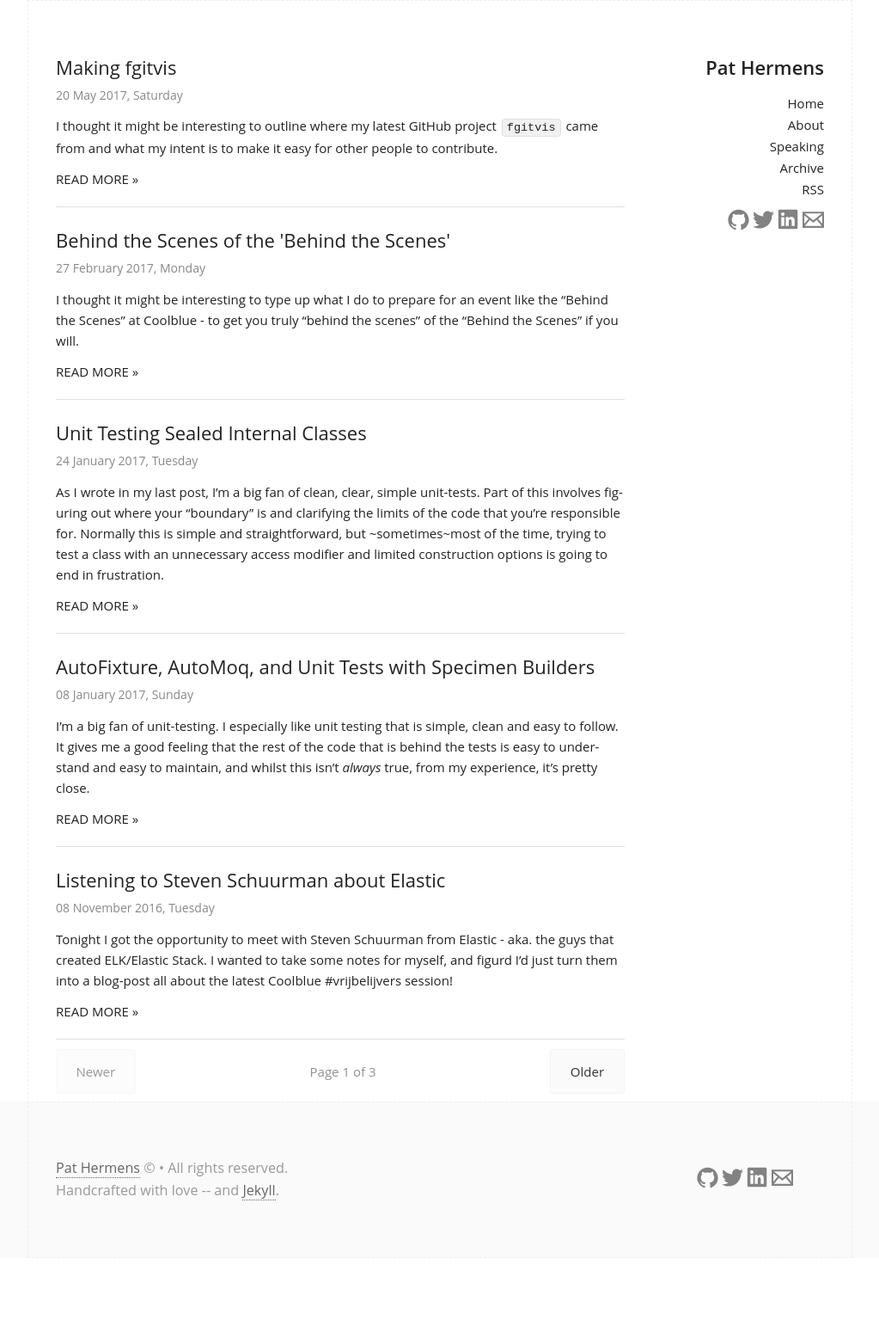
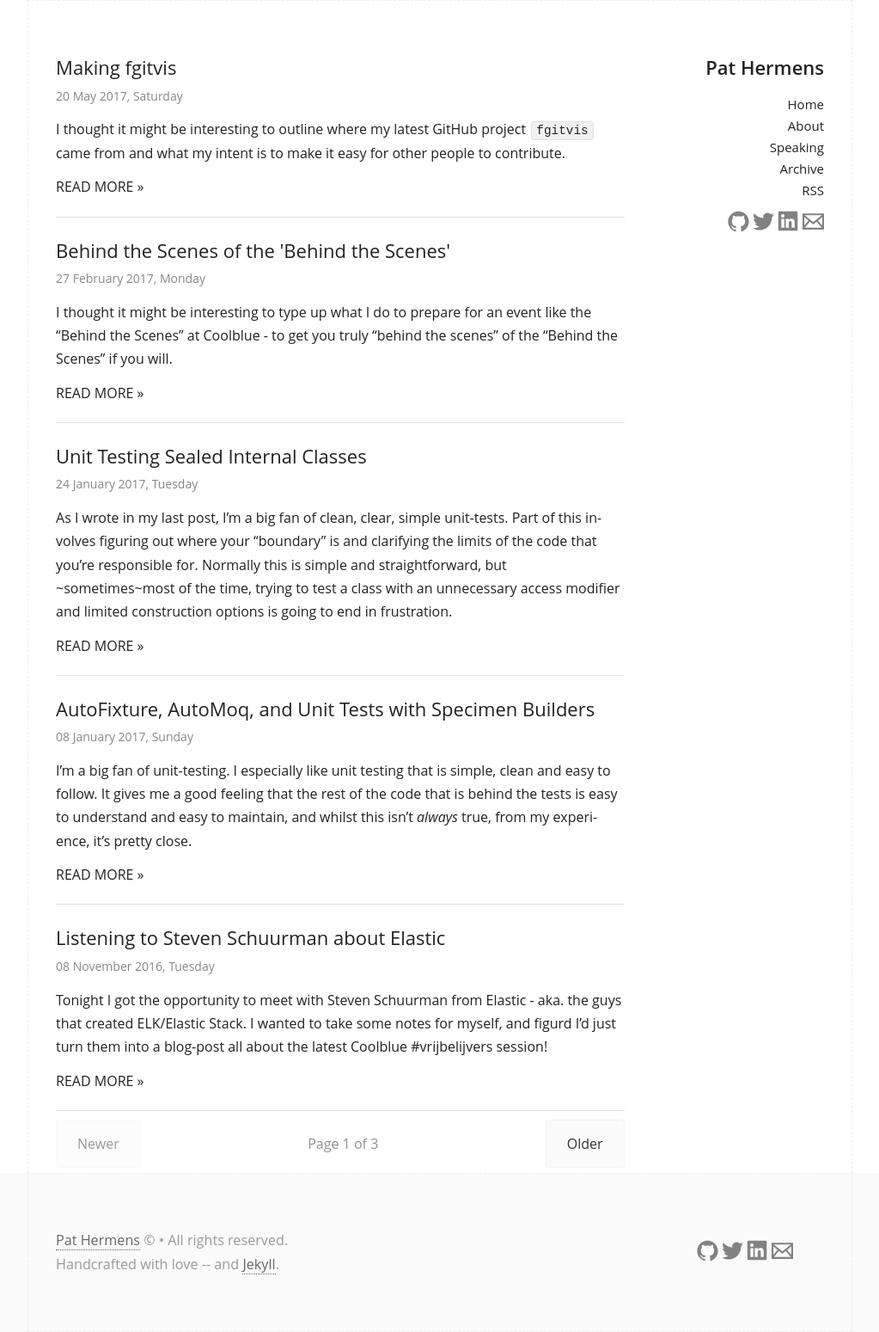
Before and after one commit to PHeonix25/PHeonix25.github.io, a Jekyll site: the page built from index.html, in a window 1280 px wide. Shown: the whole page at 86% size, without its empty margins (128-1151 px from the left). Built offline with Jekyll 4.4.1, drawn with Linux system fonts in a browser that asks for light colours; the list of posts is cut into pages by our own code; before the commit the page ends 1463 px from its top, so only the background shows below that.

Commit message:
[Accessibility] Increasing the base font size

```diff
--- a/_sass/_base.scss
+++ b/_sass/_base.scss
@@ -136,8 +136,8 @@ html {
   font-size: 62.5%;
   -webkit-font-smoothing: antialiased; }
 body {
-  font-size: 1.5em; /* currently ems cause chrome bug misinterpreting rems on body element */
-  line-height: 1.6;
+  font-size: 1.6em; /* currently ems cause chrome bug misinterpreting rems on body element */
+  line-height: 1.7;
   font-weight: 400;
   // font-family: -apple-system-font,"Helvetica Neue","PingFang SC","Hiragino Sans GB","Microsoft YaHei",sans-serif;
   font-family: $base-font-family;
```
